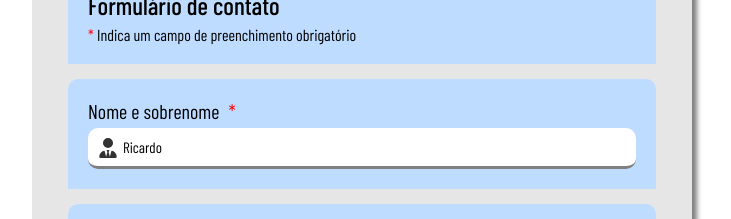
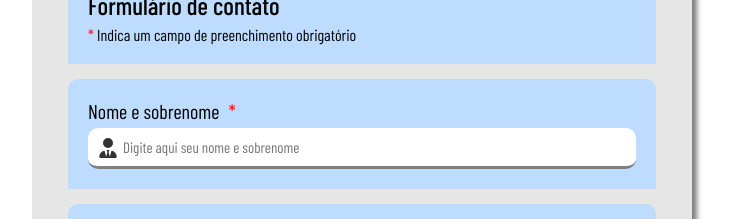
Before and after one commit to rena02to/portfolio, a Next.js app: page / in a window 1280 px wide. Shown: the part 3100-3319 px from the top of the page, without its empty margins (313-1044 px from the left). Built offline with nearby package versions, Linux system fonts and the light colour scheme; a web font is replaced by a local one.

Commit message:
removendo erros

```diff
--- a/src/components/contact.tsx
+++ b/src/components/contact.tsx
@@ -7,7 +7,7 @@ import { RiQuestionAnswerFill } from 'react-icons/ri';
 
 export default function Contact(){
     const initialValues = {
-        name: 'Ricardo',
+        name: '',
     };
     const [ isSubmitting, setIsSubmitting ] = useState(false);
     const [ isClearing, setIsClearing ] = useState(false);
```
